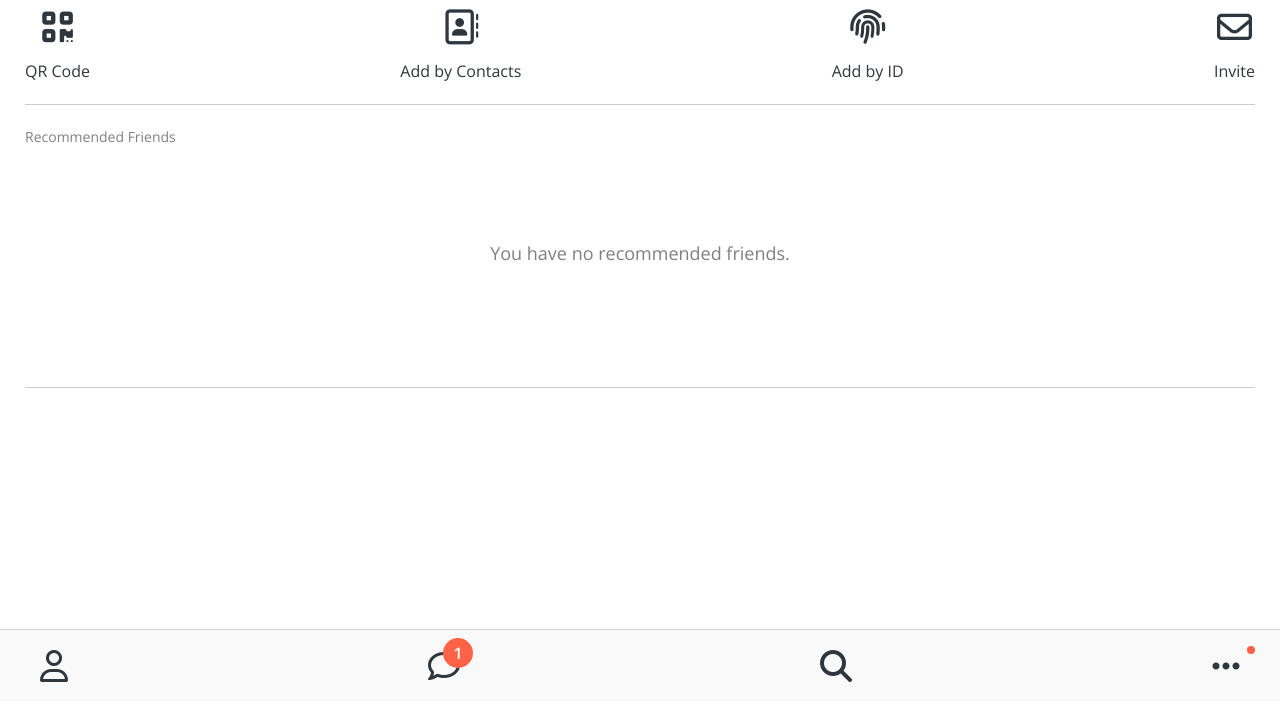
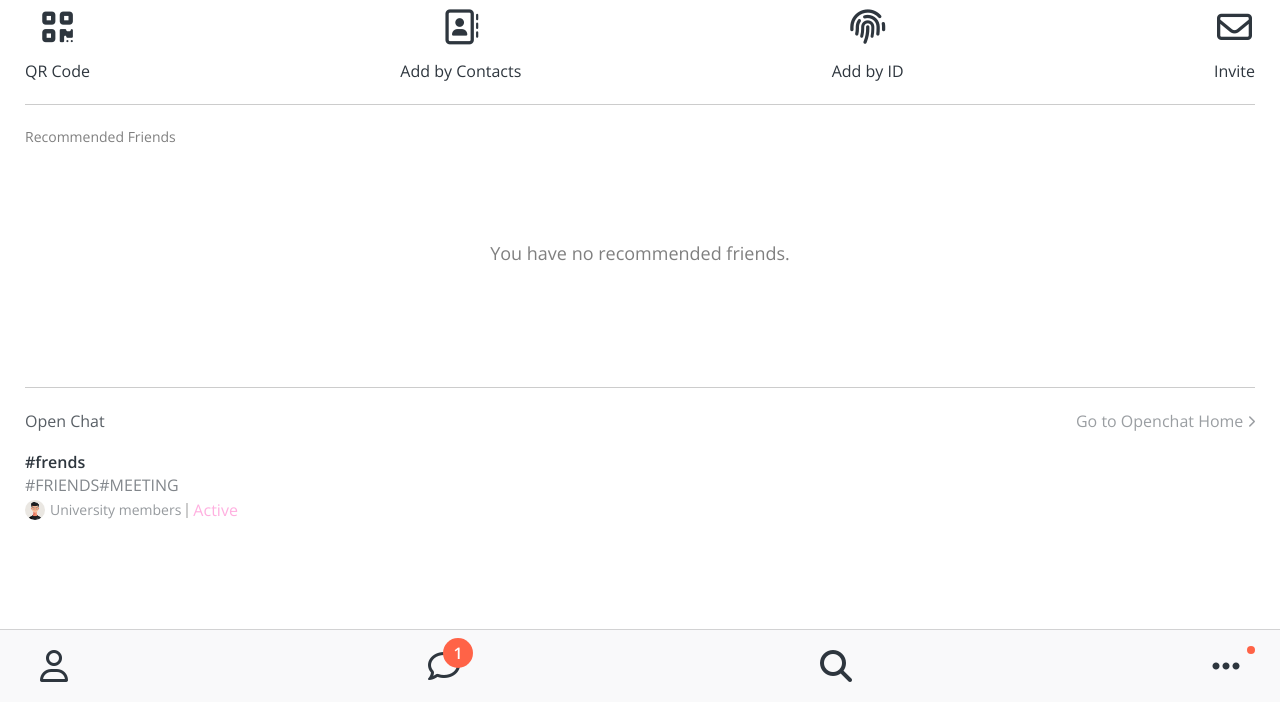
Before and after one commit to eajin/kokoa-clone-2022, a plain HTML site: page find.html in a window 1280 px wide. Shown: the part 98-818 px from the top of the page. Drawn offline with nearby package versions, Linux system fonts and the light colour scheme.

Commit message:
23.Find Screen Part Three

```diff
--- a/css/screens/find.css
+++ b/css/screens/find.css
@@ -35,3 +35,57 @@
   font-size: 18px;
   color: rgba(0, 0, 0, 0.5);
 }
+
+.open-chat__header {
+  display: flex;
+  justify-content: space-between;
+  opacity: 0.8;
+  margin-bottom: 25px;
+}
+
+.open-chat__header span {
+  opacity: 0.6;
+}
+
+.open-post {
+  display: flex;
+}
+
+.open-post__title {
+  font-weight: 600;
+  margin-bottom: 7px;
+}
+
+.open-post__hashtags {
+  text-transform: uppercase;
+  opacity: 0.6;
+}
+
+.open-post__members {
+  margin-top: 7px;
+  display: flex;
+  align-items: center;
+}
+
+.open-post__members img {
+  width: 20px;
+  height: 20px;
+  border-radius: 50px;
+  margin-right: 5px;
+}
+
+.open-post__member-count {
+  opacity: 0.5;
+  font-size: 14px;
+}
+
+.open-post__members .divider {
+  width: 2px;
+  height: 15px;
+  margin: 0px 5px;
+  background-color: rgba(0, 0, 0, 0.2);
+}
+
+.open-post__member-status {
+  color: #ffb0e0;
+}
--- a/find.html
+++ b/find.html
@@ -8,6 +8,7 @@
     <title>Find</title>
   </head>
   <body>
+    <!-- status-bar -->
     <div class="status-bar">
       <div class="status-bar__column">
         <span>No Service</span>
@@ -22,7 +23,7 @@
         <i class="fas fa-bolt"></i>
       </div>
     </div>
-
+    <!-- screen-header -->
     <header class="screen-header">
       <h1 class="screen-header__title">Find</h1>
       <div class="screen-header__icons">
@@ -31,7 +32,7 @@
         <span class="screen-header__icons_cogdot"></span>
       </div>
     </header>
-
+    <!-- main-screen -->
     <main class="main-screen">
       <div class="find-icons">
         <div class="find-icons__icon">
@@ -55,8 +56,33 @@
         <h6 class="recommended-friends__title">Recommended Friends</h6>
         <span>You have no recommended friends.</span>
       </div>
+      <!-- main-screen__open-chat -->
+      <div class="open-chat">
+        <!-- main-screen__open-chat_header -->
+        <div class="open-chat__header">
+          <h4>Open Chat</h4>
+          <span>
+            Go to Openchat Home <i class="fas fa-chevron-right fa-xs"></i>
+          </span>
+        </div>
+        <!-- main-screen__open-chat_open-post -->
+        <div class="open-post">
+          <div class="open-post__column">
+            <h5 class="open-post__title">#frends</h5>
+            <h6 class="open-post__hashtags">#friends#meeting</h6>
+            <div class="open-post__members">
+              <img src="screenshots/myselfie.jpg" />
+              <span class="open-post__member-count">University members</span>
+              <div class="divider"></div>
+              <span class="open-post__member-status">Active</span>
+            </div>
+          </div>
+          <div class="open-post__column"></div>
+        </div>
+      </div>
+      <!---->
     </main>
-
+    <!-- nav -->
     <nav class="nav">
       <ul class="nav__list">
         <li class="nav__btn">
@@ -83,7 +109,7 @@
         </li>
       </ul>
     </nav>
-
+    <!-- font-awesome -->
     <script
       src="https://kit.fontawesome.com/6478f529f2.js"
       crossorigin="anonymous"
```
Also changed, not shown: screenshots/YOUTH.jpg (added), screenshots/myselfie.jpg (added).
